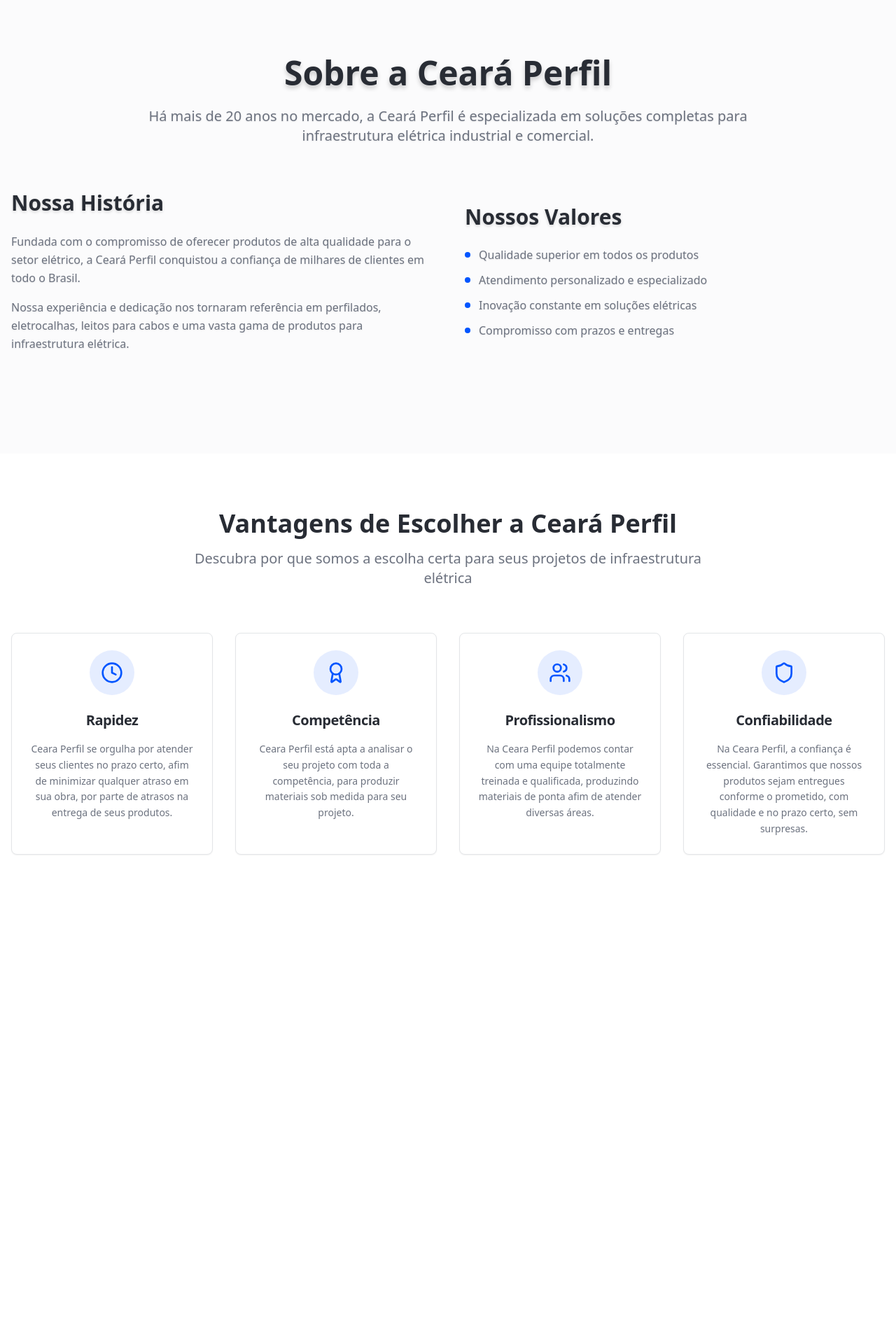
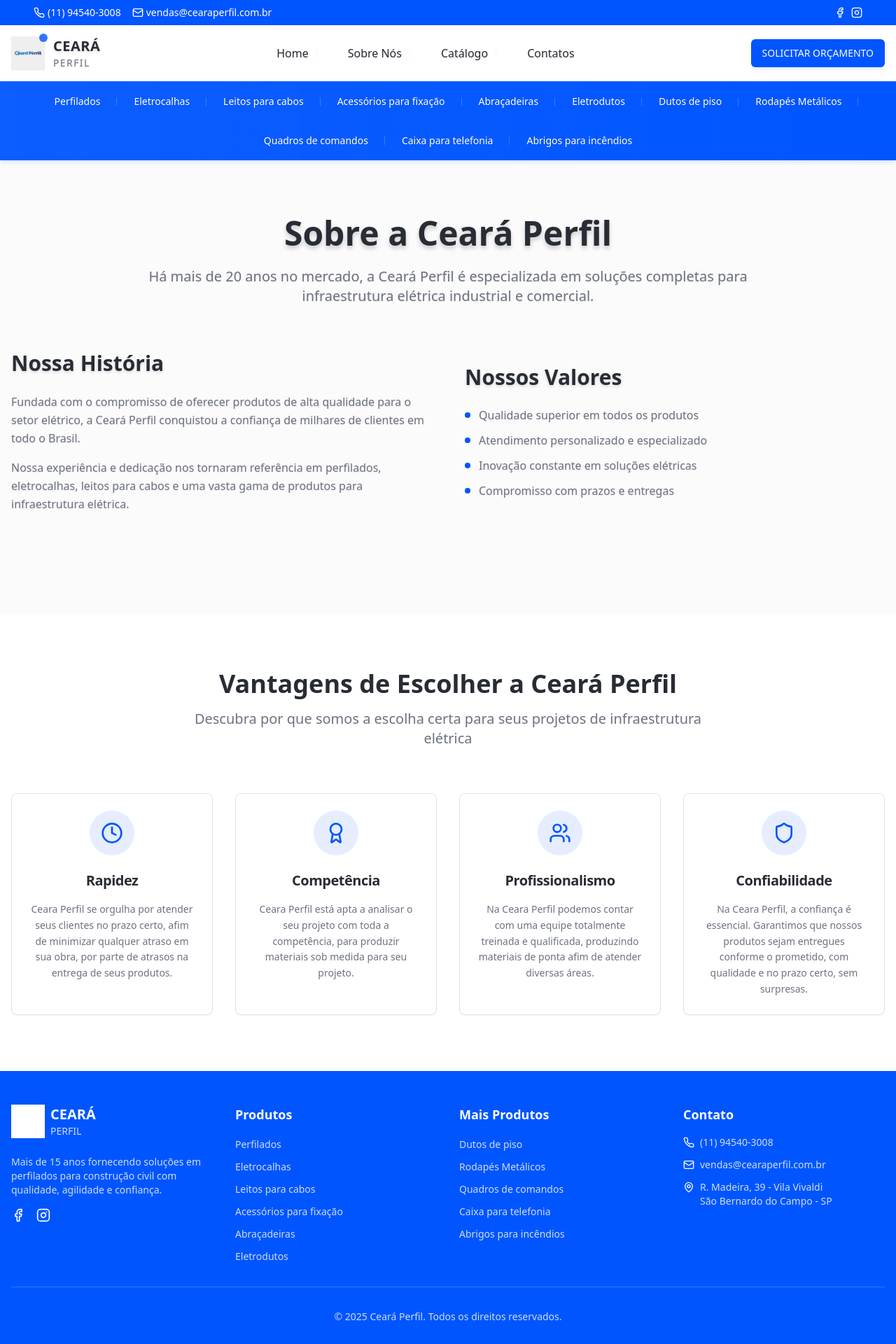
Before and after one commit to andresilvacosta1992/ceara-reborn-style, a React (Vite) app: page /sobre in a window 1280 px wide. Shown: the top 1920 px of the page at 70% size. Before the commit the page ends 1301 px from the top, so only its background shows below. Built offline with nearby package versions, Linux system fonts and the light colour scheme.

Commit message:
Fix: Header and Footer not working
The header and footer components were not rendering correctly on separate pages. This commit ensures that the Header and Footer components are properly included in the layout for all routed pages.

```diff
--- a/src/App.tsx
+++ b/src/App.tsx
@@ -20,11 +20,13 @@ const App = () => (
       <Sonner />
       <BrowserRouter>
         <Routes>
-          <Route path="/" element={<Index />} />
-          <Route path="/home" element={<Home />} />
-          <Route path="/sobre" element={<About />} />
-          <Route path="/produtos" element={<Products />} />
-          <Route path="/contato" element={<Contact />} />
+          <Route path="/" element={<Layout />}>
+            <Route index element={<Index />} />
+            <Route path="home" element={<Home />} />
+            <Route path="sobre" element={<About />} />
+            <Route path="produtos" element={<Products />} />
+            <Route path="contato" element={<Contact />} />
+          </Route>
           {/* ADD ALL CUSTOM ROUTES ABOVE THE CATCH-ALL "*" ROUTE */}
           <Route path="*" element={<NotFound />} />
         </Routes>
```
